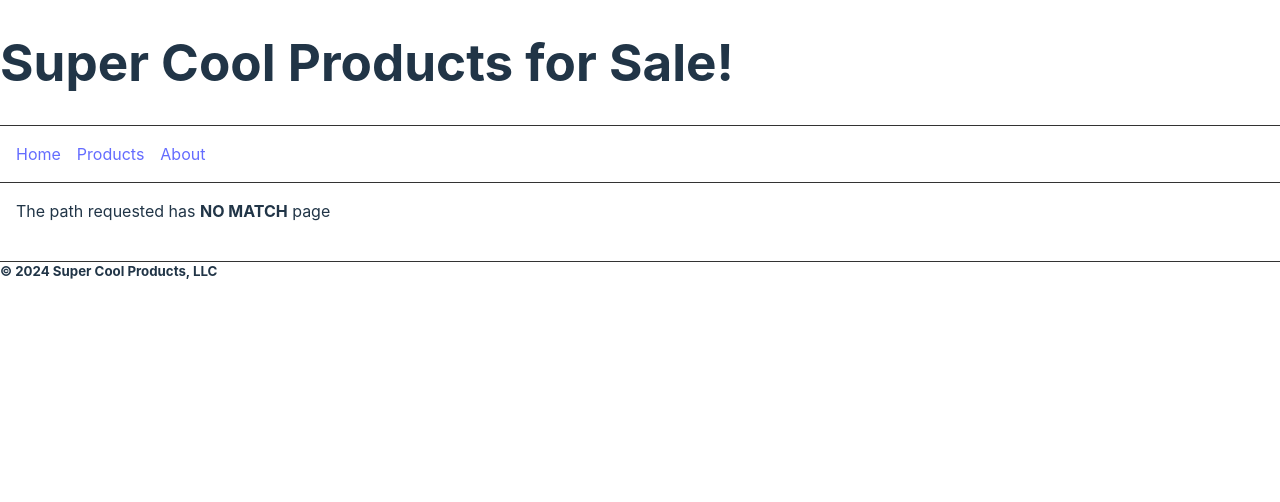
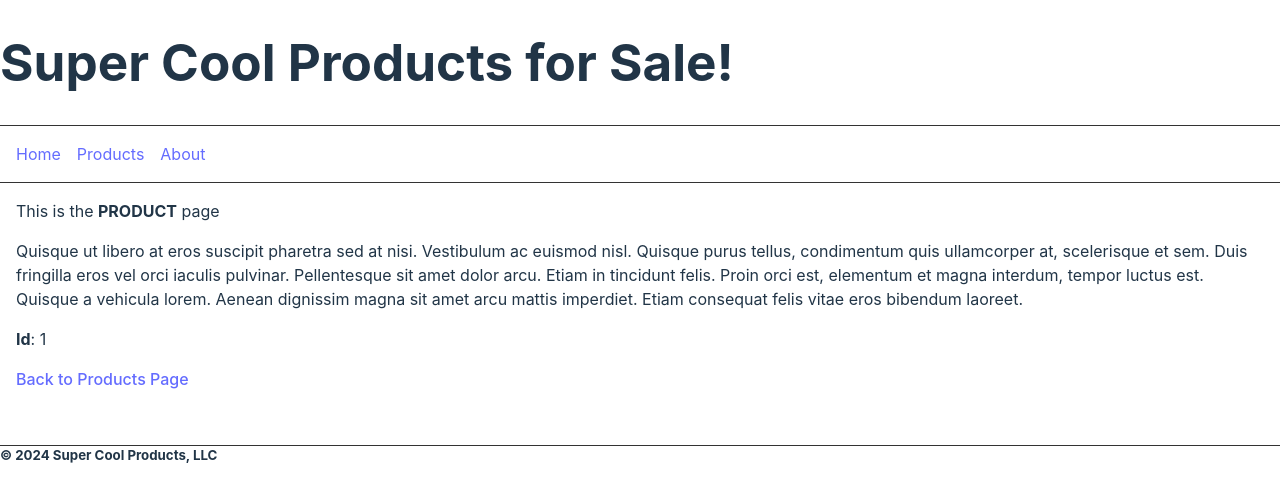
Before and after one commit to jgrissom/react-router, a React (Vite) app: page /product/1 in a window 1280 px wide. Shown: the top 502 px of the page. Built offline with nearby package versions, Linux system fonts and the light colour scheme.

Commit message:
[1.13] useParams hook

```diff
--- a/src/App.jsx
+++ b/src/App.jsx
@@ -1,6 +1,7 @@
 import "./App.css";
 import Home from "./components/Home";
 import Products from "./components/Products";
+import Product from "./components/Product";
 import About from "./components/About";
 import { Routes, Route, NavLink } from "react-router-dom";
 
@@ -32,6 +33,7 @@ function App() {
           <Route index element={<Home />} />
           <Route path="home" element={<Home />} />
           <Route path="products" element={<Products products={products} />} />
+          <Route path="product/:id" element={<Product />} />
           <Route path="about" element={<About />} />
           <Route path="*" element={<NoMatch />} />
         </Routes>
--- /dev/null
+++ b/src/components/Product.jsx
@@ -0,0 +1,28 @@
+import { Link } from "react-router-dom";
+import { useParams } from "react-router-dom";
+
+function Product() {
+  const { id } = useParams();
+  return (
+    <div>
+      This is the <strong>PRODUCT</strong> page
+      <p>
+        Quisque ut libero at eros suscipit pharetra sed at nisi. Vestibulum ac
+        euismod nisl. Quisque purus tellus, condimentum quis ullamcorper at,
+        scelerisque et sem. Duis fringilla eros vel orci iaculis pulvinar.
+        Pellentesque sit amet dolor arcu. Etiam in tincidunt felis. Proin orci
+        est, elementum et magna interdum, tempor luctus est. Quisque a vehicula
+        lorem. Aenean dignissim magna sit amet arcu mattis imperdiet. Etiam
+        consequat felis vitae eros bibendum laoreet.
+      </p>
+      <div>
+        <strong>Id</strong>: {id}
+        <p>
+          <Link to="/products">Back to Products Page</Link>
+        </p>
+      </div>
+    </div>
+  );
+}
+
+export default Product;
```
